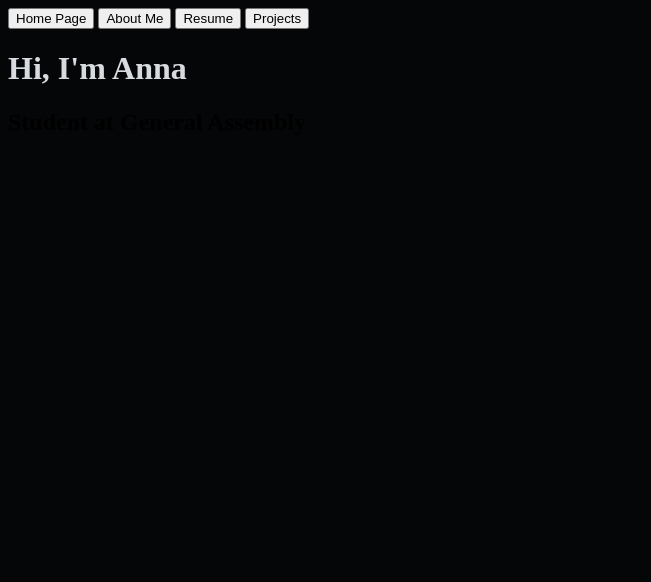
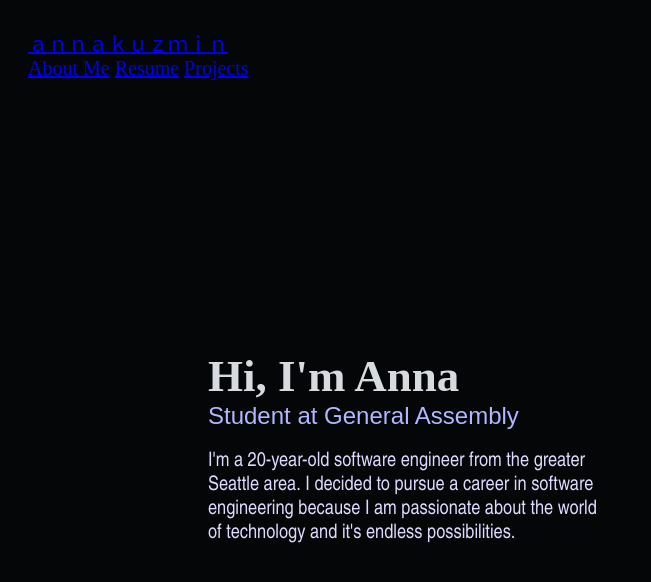
Before and after one commit to anna-kuz/Portfolio, a plain HTML site: page About-Me.html in a window 1280 px wide. Shown: the whole page, without its empty margins (0-651 px from the left). Drawn offline with Linux system fonts and the light colour scheme.

Commit message:
might mess this whole thing up so better commit

```diff
--- a/About-Me.css
+++ b/About-Me.css
@@ -24,3 +24,37 @@ img:hover {
 h1 {
     color: rgb(215, 219, 223);
 }
+
+.header {
+    padding: 20px;
+    font-size: 20px;
+
+}
+
+.about-me {
+   display: flex;
+   flex-direction: column;
+   padding-top: 250px;
+}
+
+h1 {
+    font-family: 'Perpetua';
+    font-size: 45px;
+    padding-left: 200px;
+    margin: 0;
+}
+
+h2 {
+    color: #b1b7ff;
+    font-family: 'Arial';
+    font-weight: 100;
+    padding-left: 200px;
+    margin: 0;
+}
+p {
+    color: rgb(221, 218, 255);
+    padding-left: 200px;
+    max-width: 400px;
+    font-size: 20px;
+    font-family: Arial Narrow;
+}
--- a/About-Me.html
+++ b/About-Me.html
@@ -8,16 +8,27 @@
     <link href="About-Me.css" rel="stylesheet">
 </head>
 <body>
-    <nav>
-        <a href="Home-Page.html" rel="norefferer noopener"><button>Home Page</button></a>
-        <a href="About-Me.html" rel="norefferer noopener"><button>About Me</button></a>
-        <a href="Resume.html" rel="norefferer noopener"><button>Resume</button></a>
-        <a href="Projects.html" rel="norefferer noopener"><button>Projects</button></a>
 
+    <header class="header">
+
+    <nav class="navbar">
+        <a class="links">
+          <div class="name-logo">
+            <a href="Home-Page.html" rel="norefferer noopener"><span class="first">ａｎｎａ</span><span class="last">ｋｕｚｍｉｎ</a>
+          </div>
+            <a href="About-Me.html" rel="norefferer noopener">About Me</a>
+            <a href="Resume.html" rel="norefferer noopener">Resume</a>
+            <a href="Projects.html" rel="norefferer noopener">Projects</a>
+        </a>
+        </div>
     </nav>
+    </div>
+    </header>
+    <div class="about-me">
     <h1>Hi, I'm Anna</h1>
     <h2>Student at General Assembly</h2>
-    <p></p>
+    <p>I'm a 20-year-old software engineer from the greater Seattle area. I decided to pursue a career in software engineering because I am passionate about the world of technology and it's endless possibilities.</p>
+    </div>
 
     <script src="About-Me.js"></script>
 
--- a/About-Me.js
+++ b/About-Me.js
@@ -4,7 +4,8 @@ const images = [
     "IMG_E6113.JPG",
     "IMG_E6114.JPG",
     "IMG_E6115.JPG",
-    "IMG_E6116.JPG"
+    "IMG_E6116.JPG",
+    "IMG_E6110.JPG"
 ]
 
 const size = [
@@ -13,7 +14,8 @@ const size = [
     "200px",
     "300px",
     "200px",
-    "300px"
+    "300px",
+    "250px"
 ]
 
 
@@ -45,7 +47,6 @@ function placeImage(x, y) {
 document.addEventListener("click", function (event) {
     event.preventDefault()
     placeImage(event.pageX, event.pageY)
-
 })
 
 
```
Also changed, not shown: IMG_E6121.JPG (deleted), 2 other files.
